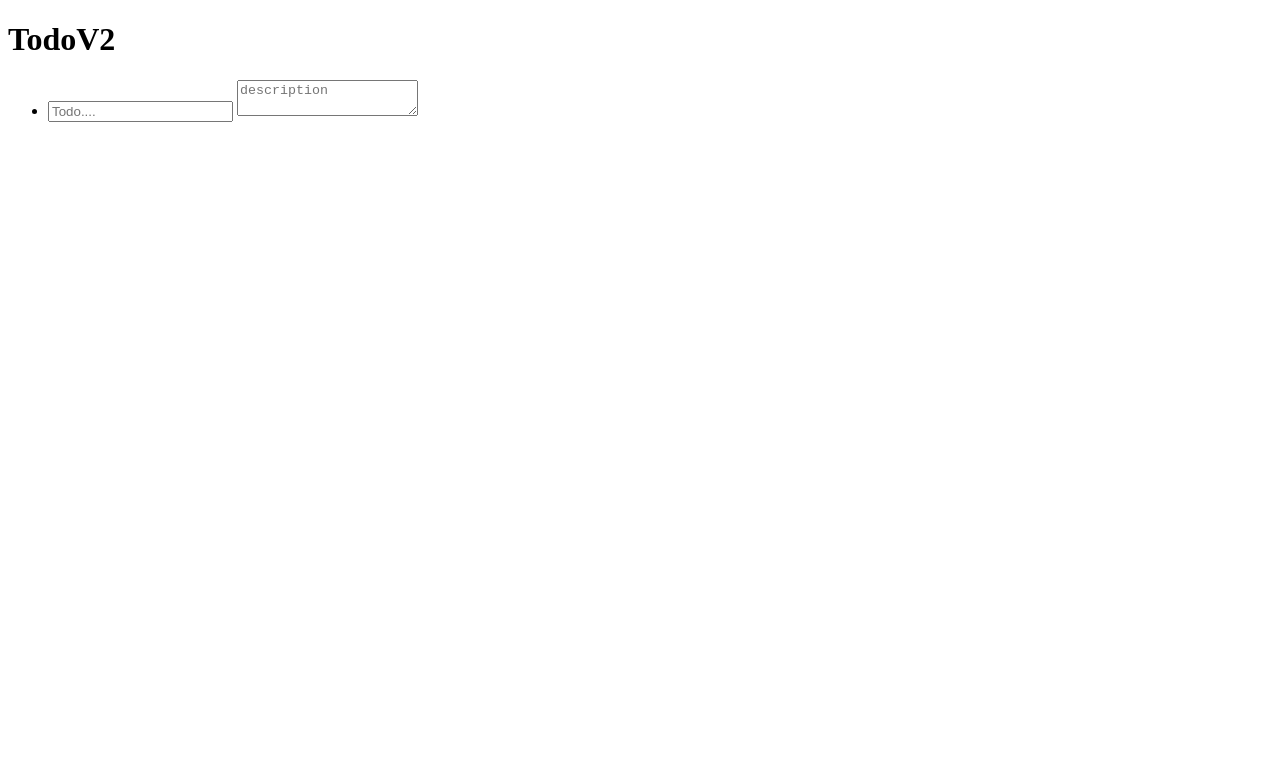
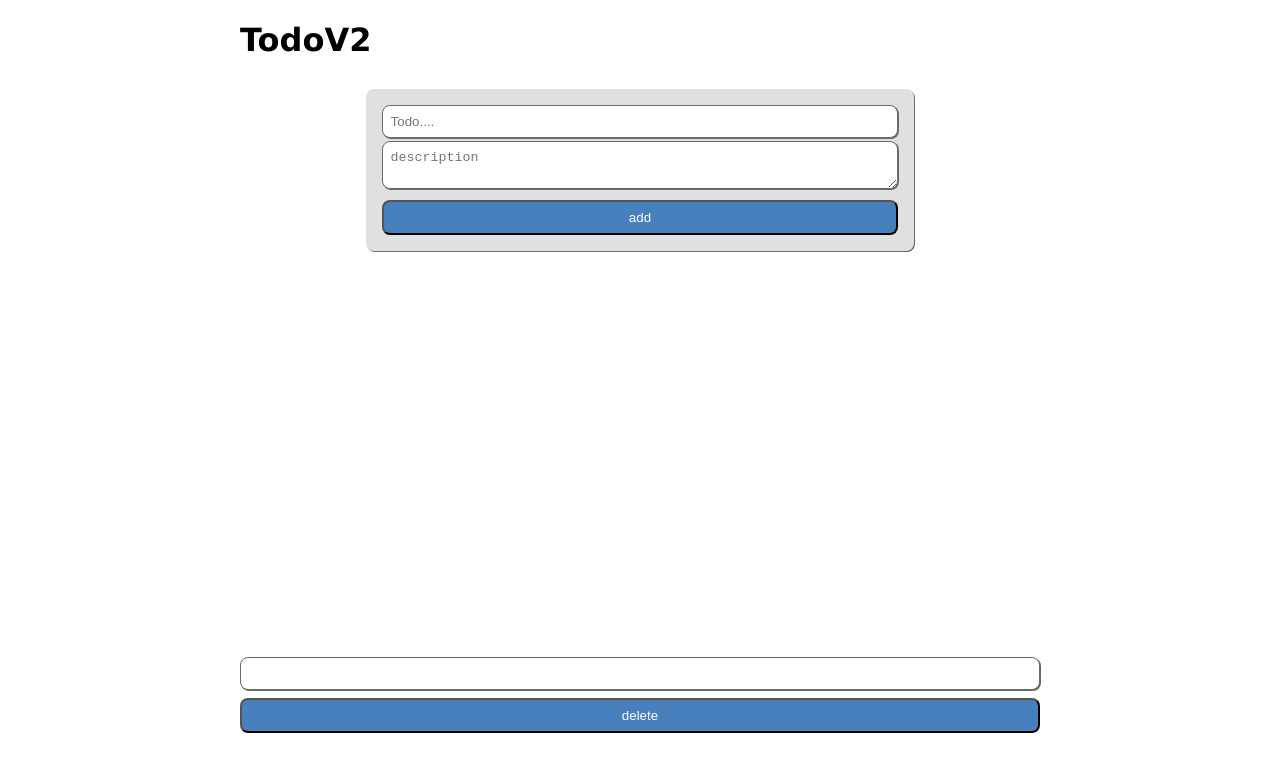
Before and after one commit to Mau-programmer/todoV2, a plain HTML site: page index.html in a window 1280 px wide. Drawn offline with Linux system fonts and the light colour scheme.

Commit message:
Almost completed the project

```diff
--- a/app.js
+++ b/app.js
@@ -40,16 +40,36 @@ function saveTodos() {
 function setTodos() {
     let html = "";
     if (todos.length === 0) {
+        attachListeners();
         return;
     }
     for (const todo of todos) {
-        html += `<li><input type="text" class="todoNameInp" placeholder="Todo...." value="${todo.title}"><textarea class="todoDesc" placeholder="description">${todo.desc}</textarea></li>`;
+        html += `<li><input type="text" class="todoNameInp" placeholder="Todo...." value="${todo.title}"><textarea class="todoDesc" placeholder="description">${todo.desc}</textarea>                 <button onclick="addTodo(this)">add</button></li>`;
     }
-    html += "<li><input type='text' class='todoNameInp' placeholder='Todo....''><textarea class='todoDesc' placeholder='description'></textarea></li>";
+    html += "<li><input type='text' class='todoNameInp' placeholder='Todo....''><textarea class='todoDesc' placeholder='description'></textarea><button onclick='addTodo(this)'>add</button></li>";
     todoUl.innerHTML = html;
     attachListeners();
 }
+function deleteTodo(btn) {
+    if (btn.previousElementSibling.value <= 0 || btn.previousElementSibling.value > todos.length) {
+        btn.previousElementSibling.value = "";
+        return;
+    }
+    todos.splice(todos[btn.previousElementSibling.value - 1], 1)
+    setTodos();
+    saveTodos();
+}
+function addTodo(btn) {
+    let desc = btn.previousElementSibling;
+    let values = {
+        "title": desc.previousElementSibling.value,
+        "desc": desc.value
+    };
 
+    todos.push(values);
+    saveTodos();
+    setTodos();
+}
 function attachListeners() {
 
     for (const inp of document.getElementsByClassName('todoNameInp')) {
@@ -63,11 +83,9 @@ function attachListeners() {
                 todos.push(values);
                 saveTodos();
                 setTodos();
-                e.preventDefault();
+
             }
         })
     }
 }
-getTodos()
-    ; setTodos();
-attachListeners();
+getTodos(); setTodos();
--- a/index.html
+++ b/index.html
@@ -5,16 +5,22 @@
     <meta charset="UTF-8">
     <meta name="viewport" content="width=device-width, initial-scale=1.0">
     <title>New todo list</title>
+    <link rel="stylesheet" href="style.css">
 </head>
 
 <body>
+    <main>
         <h1>TodoV2</h1>
         <ul id="todoUl">
             <li>
                 <input type="text" class="todoNameInp" placeholder="Todo....">
                 <textarea class="todoDesc" placeholder="description"></textarea>
+                <button onclick="addTodo(this)">add</button>
             </li>
         </ul>
+        <input type="number"><button onclick="deleteTodo(this)">delete</button>
+    </main>
+
     <script src="app.js"></script>
 </body>
 
--- /dev/null
+++ b/style.css
@@ -0,0 +1,55 @@
+* {
+    box-sizing: border-box;
+}
+
+h1 {
+    font-family: 'Lucida Sans', 'Lucida Sans Regular', 'Lucida Grande', 'Lucida Sans Unicode', Geneva, Verdana, sans-serif;
+}
+
+body {
+    font-family: 'Segoe UI', Tahoma, Geneva, Verdana, sans-serif;
+}
+
+main {
+    max-width: 800px;
+    margin: 0 auto;
+}
+
+#todoUl {
+    display: flex;
+    flex-direction: column;
+    align-items: center;
+    overflow-y: scroll;
+    gap: 1rem;
+    height: 70vh;
+    padding: 0.5rem;
+}
+
+#todoUl li {
+    display: flex;
+    flex-direction: column;
+    padding: 1rem;
+    background-color: #e0e0e0;
+    border-radius: 0.5rem;
+    gap: 0.2rem;
+    box-shadow: #6a6a6a 1px 1px;
+    width: 70%;
+}
+
+input,
+textarea {
+    padding: 0.5rem;
+    border-radius: 0.5rem;
+    border: #6a6a6a 1px solid;
+    box-shadow: 1px 1px #6a6a6a;
+    width: 100%;
+}
+
+button {
+    width: 100%;
+    background-color: rgb(72, 127, 189);
+    color: white;
+    border-radius: 0.5rem;
+    padding: 0.5rem;
+    margin-top: 0.5rem;
+}
```
Lines whose indentation alone changed are shown as unchanged.
